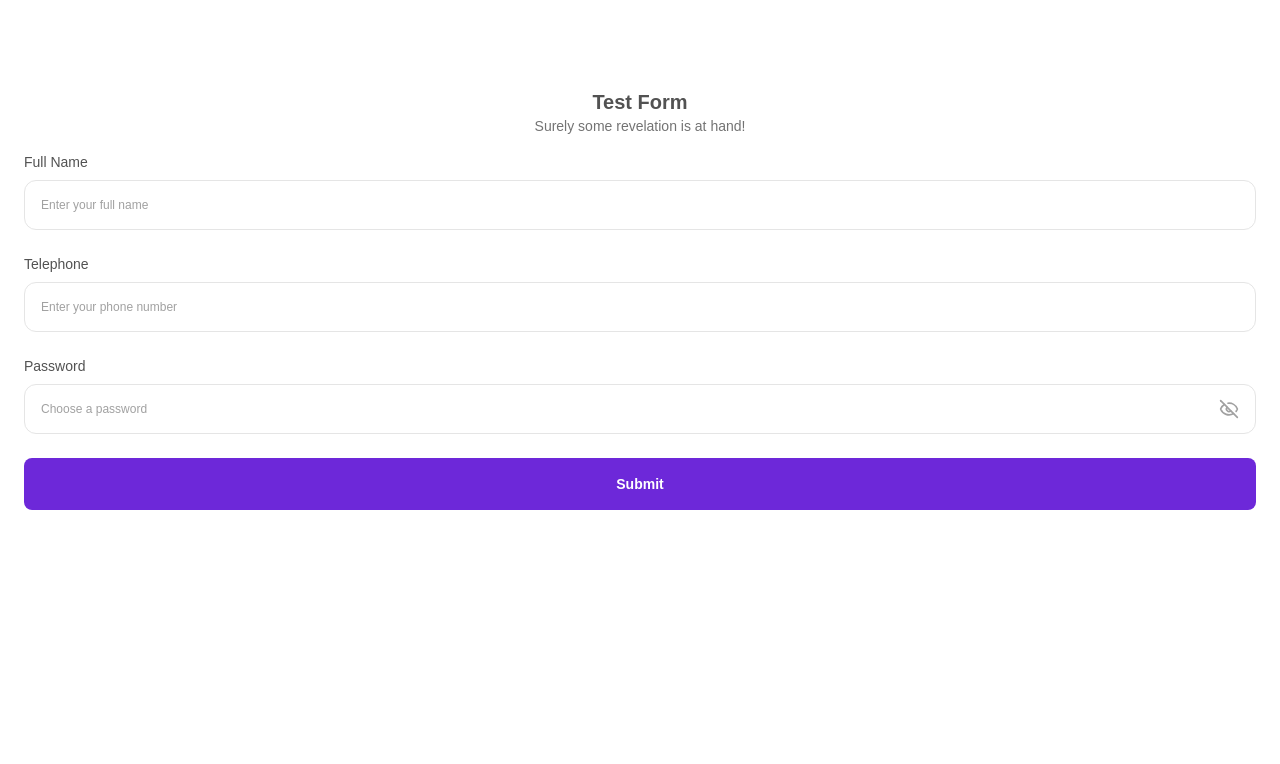
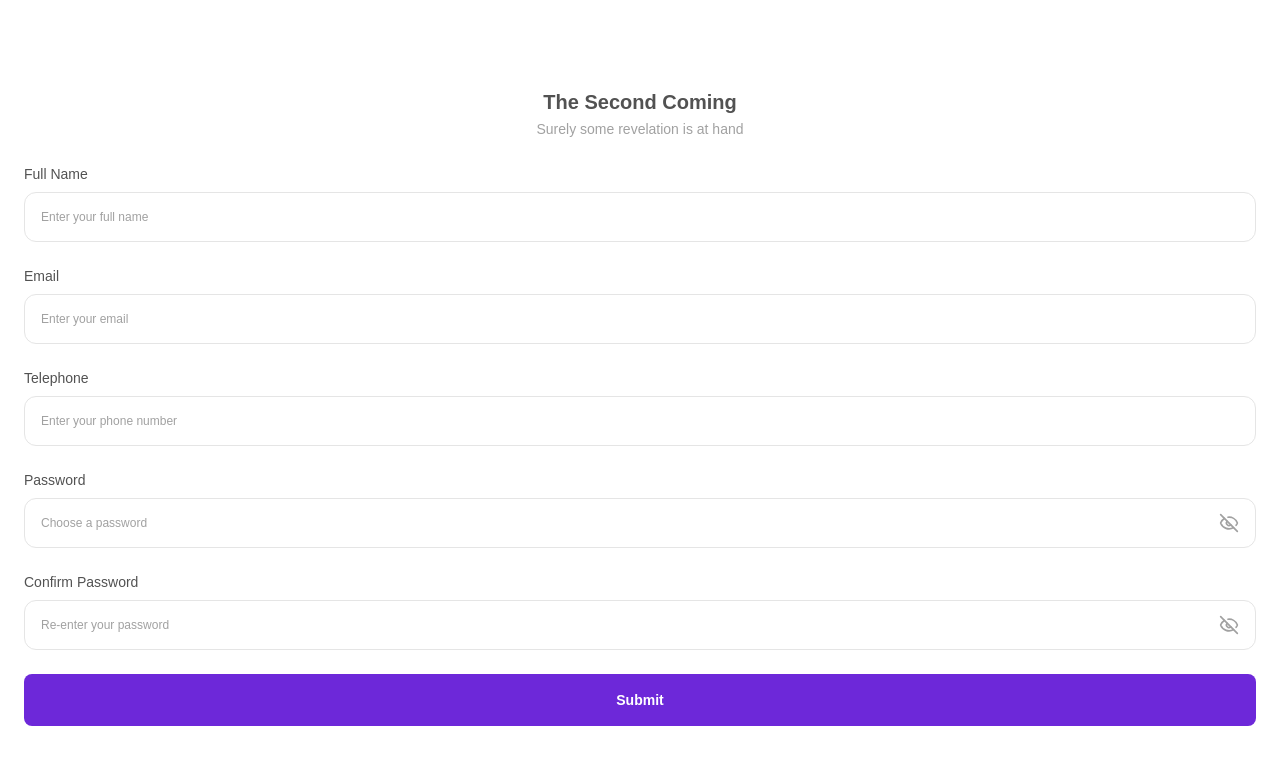
Before and after one commit to Jeremiah-Olatunde/qdgyh0og, a React (Vite) app: page / in a window 1280 px wide. Shown: the top 764 px of the page. Built offline with nearby package versions, Linux system fonts and the light colour scheme.

Commit message:
feat(ui): component Fieldset.Legend

```diff
--- a/src/app/index.tsx
+++ b/src/app/index.tsx
@@ -14,17 +14,13 @@ export function App() {
   return (
     <section className="p-6">
       <section className="py-16 flex flex-col gap-4">
-        <header className="">
-          <h1 className="font-sora font-semibold text-xl text-center text-neutral-600">
-            Test Form
-          </h1>
-          <p className="font-sora font-medium text-sm text-neutral-500 text-center">
-            Surely some revelation is at hand!
-          </p>
-        </header>
-
         <Form>
           <Fieldset.Root>
+            <Fieldset.Legend
+              title="The Second Coming"
+              description="Surely some revelation is at hand"
+            />
+
             <Field.Root name="name">
               <Field.Label>Full Name</Field.Label>
               <Input
@@ -32,6 +28,16 @@ export function App() {
                 color="neutral"
                 placeholder="Enter your full name"
                 type="text"
+              />
+            </Field.Root>
+
+            <Field.Root name="email">
+              <Field.Label>Email </Field.Label>
+              <Input
+                autoComplete="email"
+                color="neutral"
+                placeholder="Enter your email"
+                type="email"
               />
             </Field.Root>
 
@@ -60,6 +66,21 @@ export function App() {
               </Input>
             </Field.Root>
 
+            <Field.Root name="confirm-password">
+              <Field.Label>Confirm Password</Field.Label>
+              <Input
+                autoComplete="current-password"
+                color="neutral"
+                placeholder="Re-enter your password"
+                type={passwordVisible ? "text" : "password"}
+              >
+                <TogglePassword
+                  pressed={passwordVisible}
+                  onPressedChanged={setPasswordVisible}
+                />
+              </Input>
+            </Field.Root>
+
             <Button handleClick={() => {}} type="submit">
               <Badge color="purple" size="lg">
                 Submit
--- a/src/components/fieldset/index.tsx
+++ b/src/components/fieldset/index.tsx
@@ -10,3 +10,31 @@ export function Root({ children }: PropsWithChildren<FieldSetProps>) {
     </BuiFieldset.Root>
   );
 }
+
+type LegendProps = Record<"title" | "description", string>;
+
+export function Legend({
+  title,
+  description,
+
+  children,
+}: PropsWithChildren<LegendProps>) {
+  return (
+    <BuiFieldset.Legend>
+      <header className="flex flex-col items-center gap-0">
+        <h1>
+          <span className="font-sora text-xl font-bold text-neutral-600">
+            {title}
+          </span>
+        </h1>
+
+        <h2>
+          <span className="font-sora text-sm text-neutral-400">
+            {description}
+          </span>
+        </h2>
+        {children}
+      </header>
+    </BuiFieldset.Legend>
+  );
+}
```
